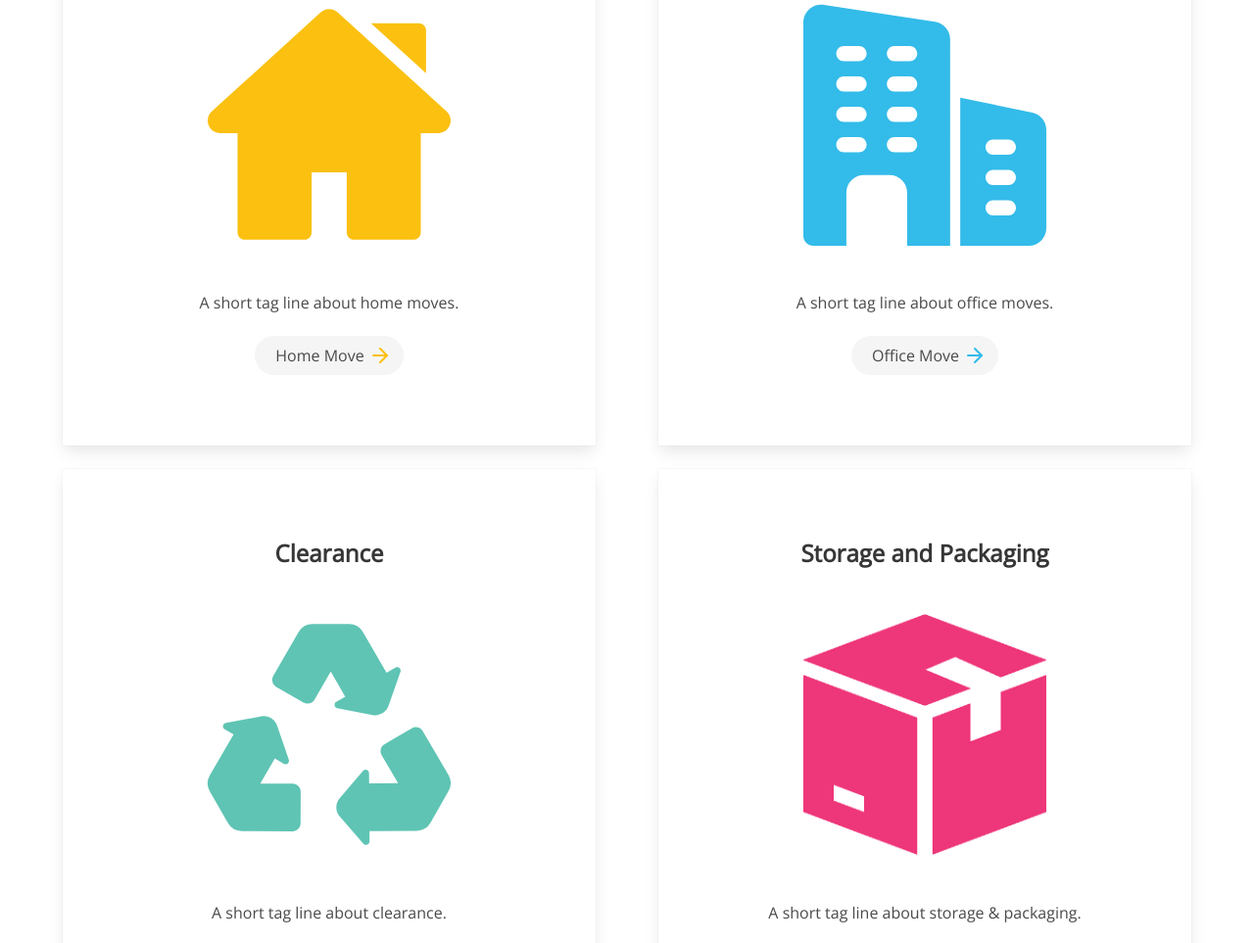
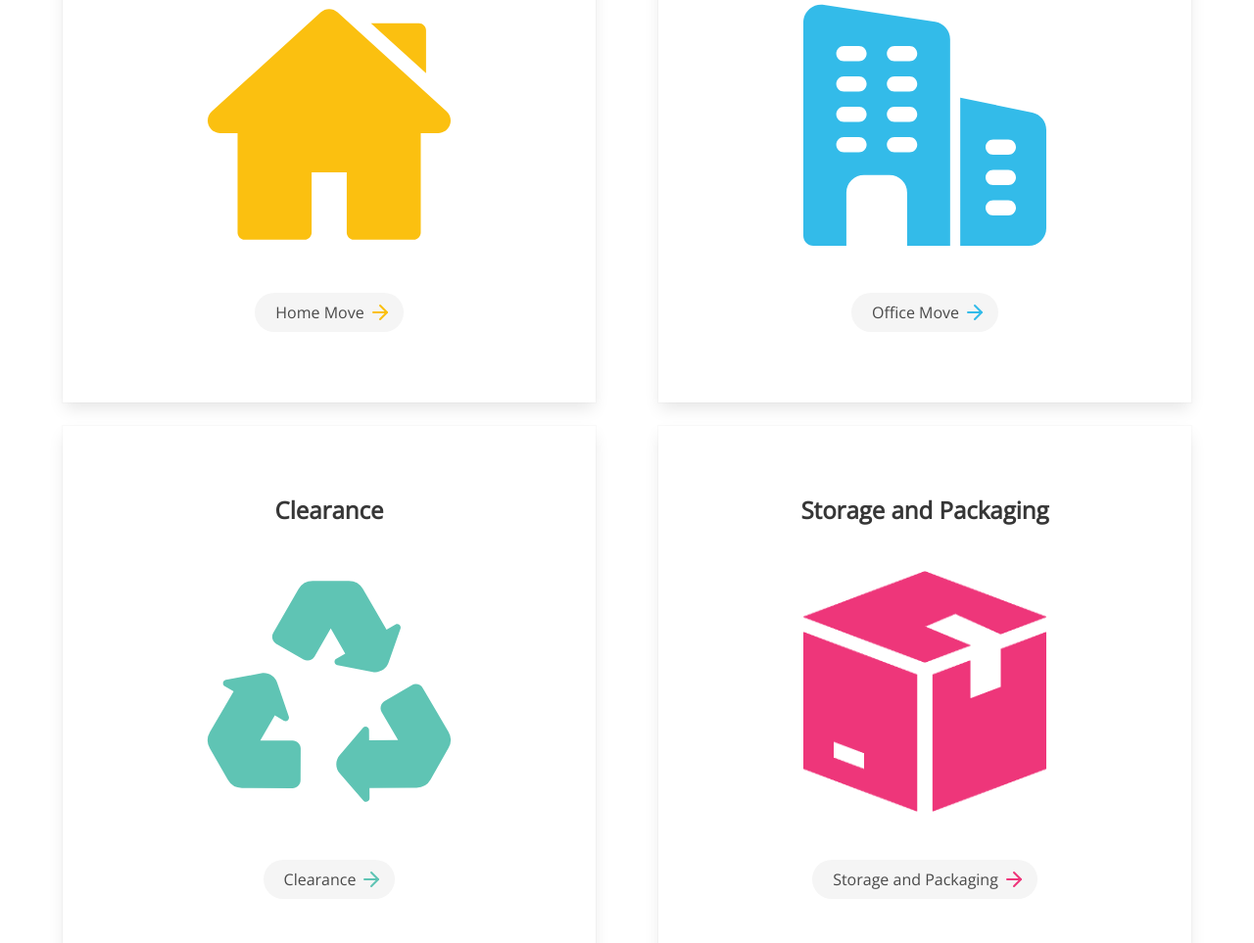
Before and after one commit to kik369/soti-move, a plain HTML site: page index.html in a window 1280 px wide. Shown: the part 2075-3038 px from the top of the page at 98% size. Drawn offline with nearby package versions, Linux system fonts and the light colour scheme; no server answers.

```diff
--- a/index.html
+++ b/index.html
@@ -122,10 +122,6 @@
                                                 />
                                             </figure>
                                         </p>
-
-                                        <p class="subtitle is-6">
-                                            A short tag line about home moves.
-                                        </p>
                                         <a
                                             href="/services.html#home-move"
                                             class="button is-light is-rounded mb-6"
@@ -156,9 +152,6 @@
                                                 alt="Office Move"
                                             />
                                         </figure>
-                                        <p class="subtitle is-6">
-                                            A short tag line about office moves.
-                                        </p>
                                         <a
                                             href="/services.html#office-move"
                                             class="button is-light is-rounded mb-6"
@@ -189,9 +182,6 @@
                                                 alt="Clearance"
                                             />
                                         </figure>
-                                        <p class="subtitle is-6">
-                                            A short tag line about clearance.
-                                        </p>
                                         <a
                                             href="/services.html#clearance"
                                             class="button is-light is-rounded mb-6"
@@ -222,9 +212,6 @@
                                                 alt="HStorage and Packaging"
                                             />
                                         </figure>
-                                        <p class="subtitle is-6">
-                                            A short tag line about storage & packaging.
-                                        </p>
                                         <a
                                             href="/services.html#storage"
                                             class="button is-light is-rounded mb-6"
```
